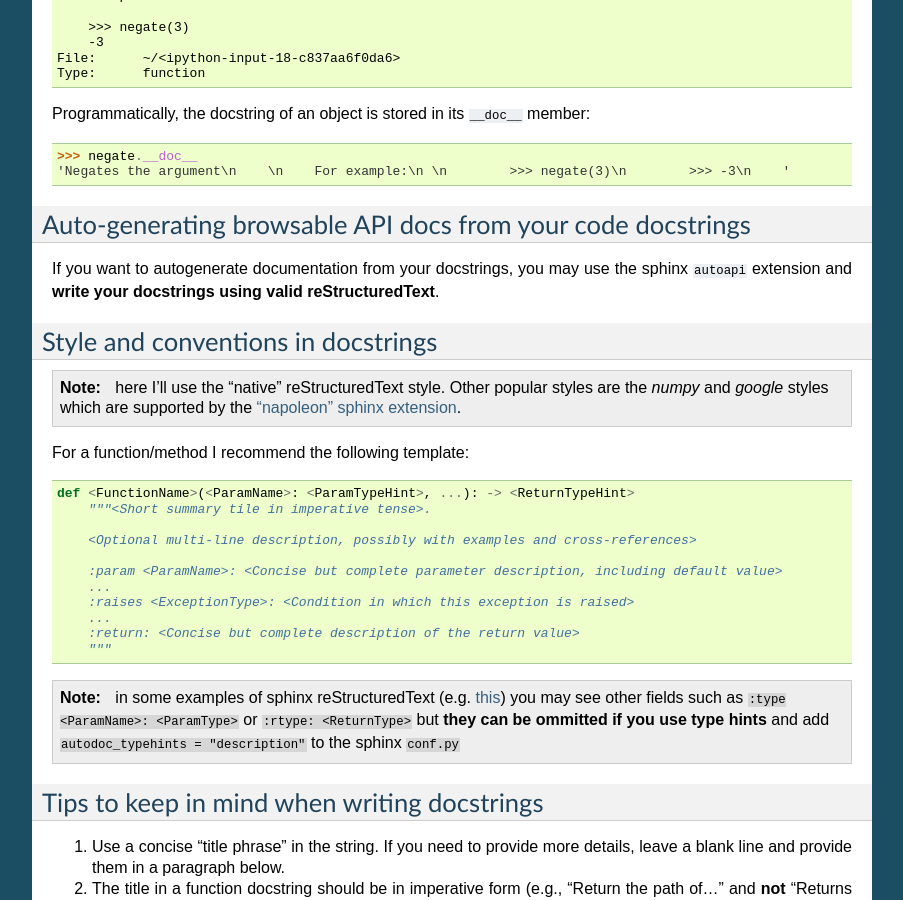
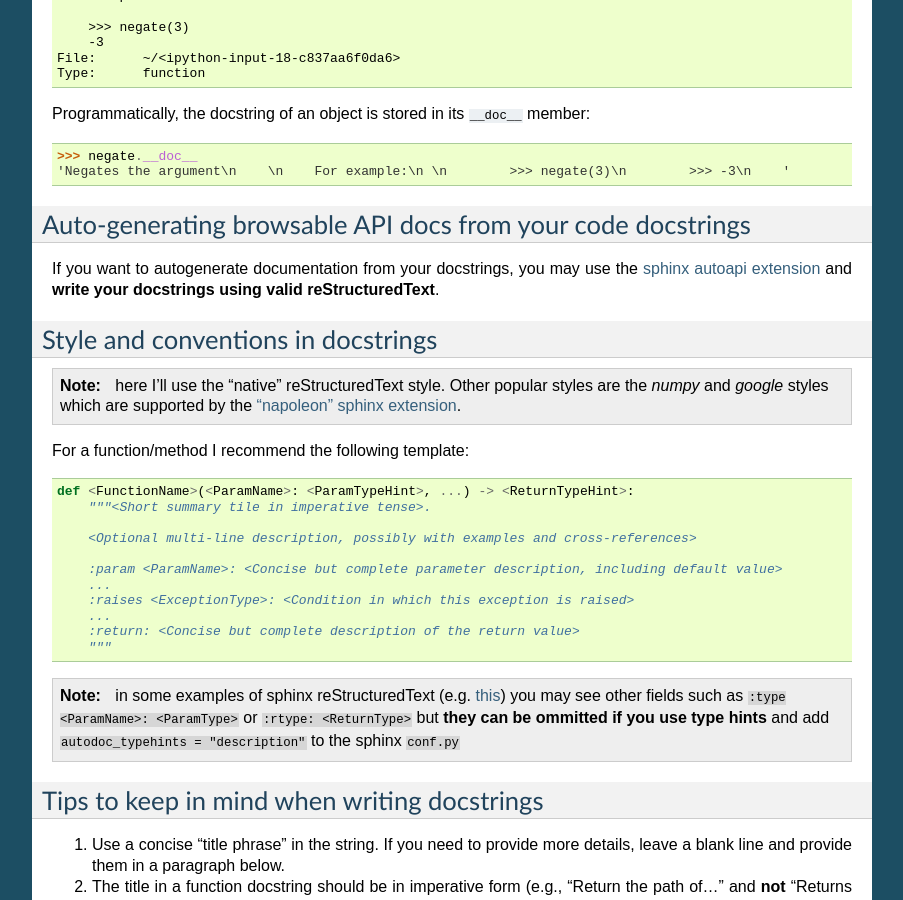
Before and after one commit to cpascual/howto-doc, a Sphinx documentation site: the page built from docs/source/index.rst, in a window 1280 px wide and 900 px high, scrolled down 2492 px. Shown: the whole window, without its empty margins (198-1101 px from the left). Built offline with Sphinx 7.4.7, drawn with Linux system fonts in a browser that asks for light colours; some of the changed lines change nothing that is shown.

Commit message:
Doc, add link and correct typo

```diff
--- a/docs/source/index.rst
+++ b/docs/source/index.rst
@@ -190,8 +190,8 @@ Auto-generating browsable API docs from your code docstrings
 ------------------------------------------------------------
 
 If you want to autogenerate documentation from your docstrings, you may
-use the sphinx ``autoapi`` extension and **write your docstrings using
-valid reStructuredText**.
+use the `sphinx autoapi extension <https://pypi.org/project/sphinx-autoapi/>`__
+and **write your docstrings using valid reStructuredText**.
 
 Style and conventions in docstrings
 -----------------------------------
@@ -205,7 +205,7 @@ For a function/method I recommend the following template:
 
 .. code:: python
 
-   def <FunctionName>(<ParamName>: <ParamTypeHint>, ...): -> <ReturnTypeHint>
+   def <FunctionName>(<ParamName>: <ParamTypeHint>, ...) -> <ReturnTypeHint>:
        """<Short summary tile in imperative tense>.
 
        <Optional multi-line description, possibly with examples and cross-references>
```
